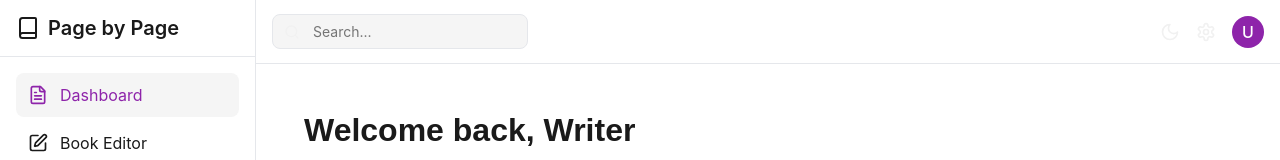
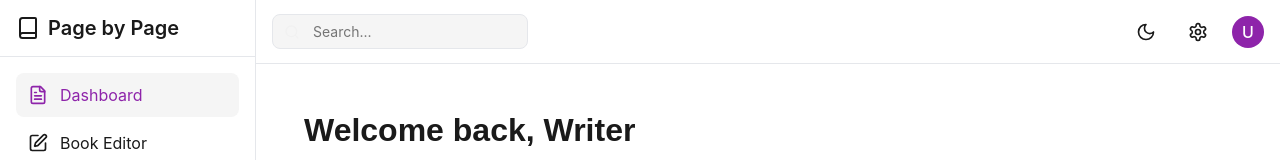
Before and after one commit to Arado3333/PageByPage_Israel_Arad, a Next.js app in the folder client/: page /dashboard in a window 1280 px wide. Shown: the top 160 px of the page. Built offline with nearby package versions, Linux system fonts and the light colour scheme; sample sign-in values are in the browser's storage.

Commit message:
fix the night mood hover + color
dark mood color hover

```diff
--- a/client/app/style/ClientLayout.css
+++ b/client/app/style/ClientLayout.css
@@ -151,6 +151,7 @@
 .header-left {
   display: flex;
   align-items: center;
+
 }
 
 .menu-button {
--- a/client/app/style/Dashboard.css
+++ b/client/app/style/Dashboard.css
@@ -813,3 +813,55 @@ input[type="search"] {
 input[type="search"]::placeholder {
   color: var(--muted-foreground);
 }
+
+
+.theme-toggle-button {
+  color: var(--accent-foreground); /* צבע בהיר על כהה */
+  background-color: var(--muted);  /* רקע קל להבדלה */
+  border: none;
+  padding: 0.5rem;
+  border-radius: 9999px;
+  transition: background-color 0.3s ease, color 0.3s ease;
+}
+
+.theme-toggle-button:hover {
+  background-color: var(--accent);
+  color: white;
+}
+
+.theme-toggle {
+  display: flex;
+  align-items: center;
+  justify-content: center;
+  background: none;
+  border: none;
+  color: var(--foreground); /* <- שינוי חשוב */
+  cursor: pointer;
+  transition: color 0.2s ease;
+}
+
+
+.theme-toggle {
+  padding: 0.5rem;
+  border-radius: 9999px;
+}
+
+.theme-toggle:hover {
+  color: var(--accent); /* צבע הדגשה */
+  background-color: var(--muted); /* רקע hover */
+}
+.settings-link,
+.settings-button {
+  color: var(--foreground); /* ← תמיד ייראה */
+  background: none;
+  border: none;
+  padding: 0.5rem;
+  border-radius: 9999px;
+  transition: color 0.2s ease, background-color 0.2s ease;
+}
+
+.settings-link:hover,
+.settings-button:hover {
+  color: var(--accent); /* צבע הדגשה */
+  background-color: var(--muted); /* רקע hover */
+}
```
